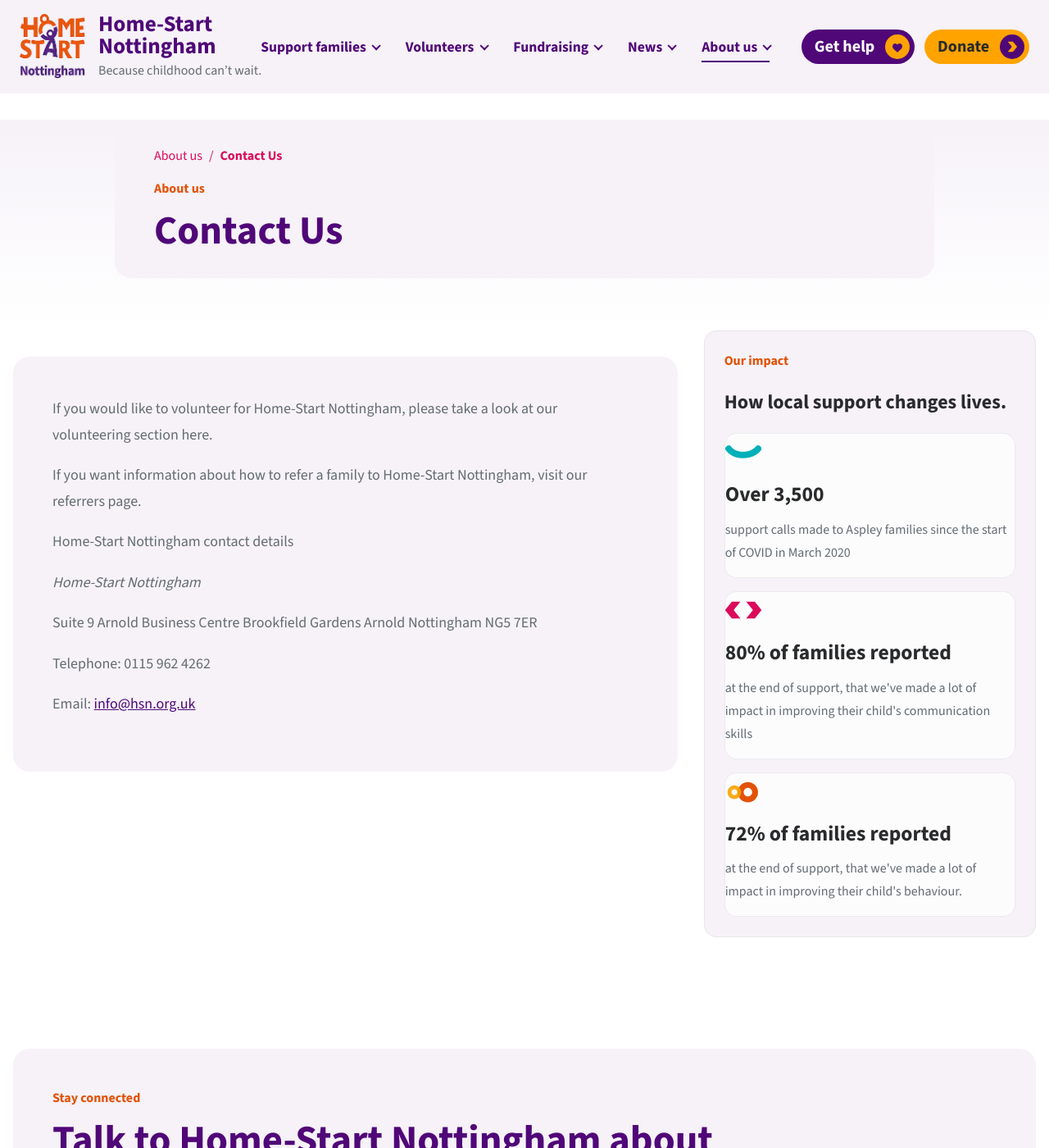
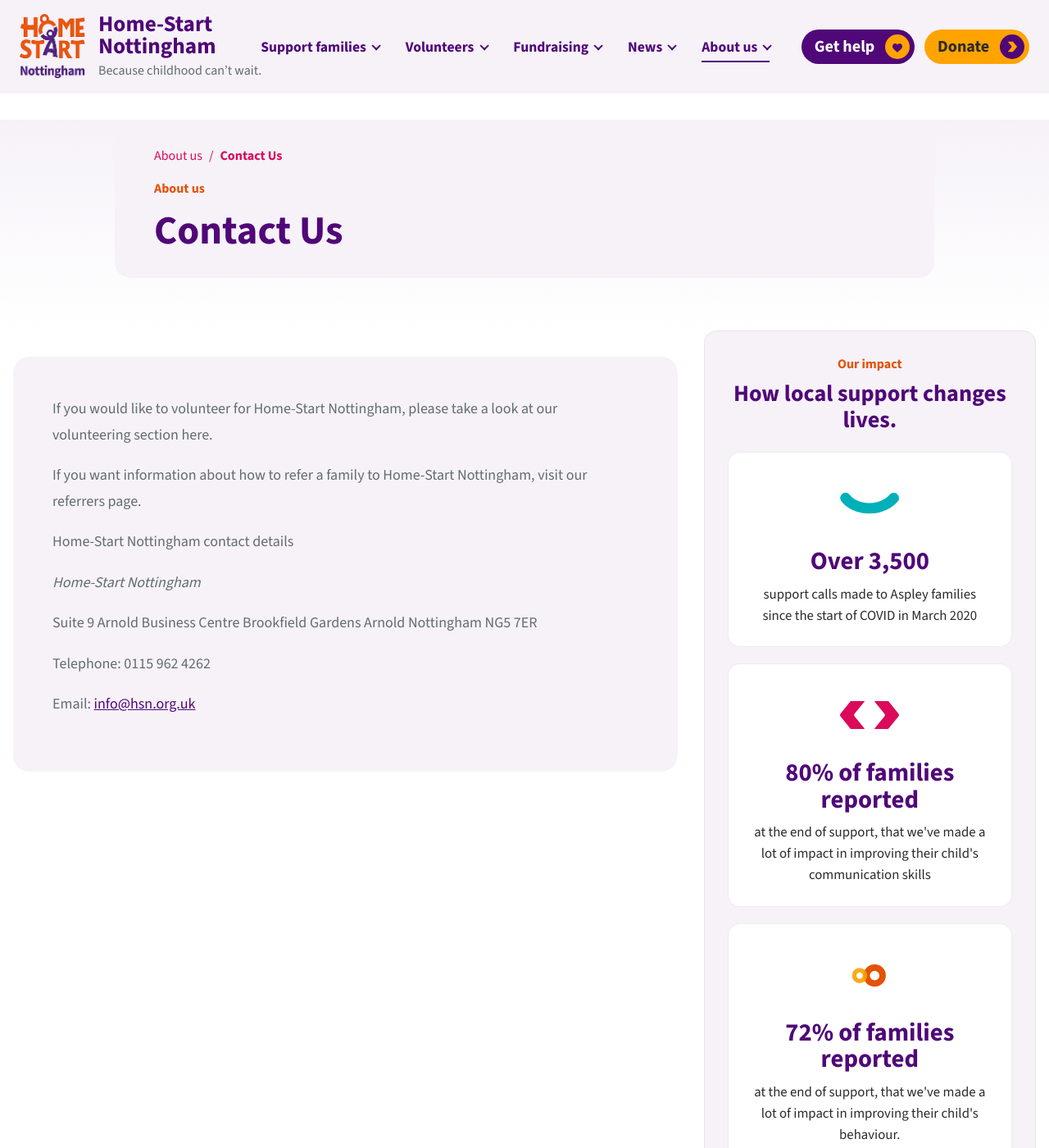
Before and after one commit to labiraus/labiraus.github.io, a Jekyll site: the page built from pages/general/contact-us.md, in a window 1280 px wide and 1400 px high. Shown: the whole window at 82% size. Built offline with Jekyll 4.4.1, drawn with Linux system fonts in a browser that asks for light colours.

Commit message:
Enhance impact rail styling with improved padding, text alignment, and card layout for better visual consistency and readability.

```diff
--- a/assets/css/site.css
+++ b/assets/css/site.css
@@ -1450,20 +1450,63 @@
 }
 
 .impact-rail__inner {
+  padding: clamp(1.75rem, 2vw, 2.25rem);
   border-radius: var(--radius-medium);
   background: var(--color-surface-muted);
   color: var(--color-ink);
   border: 1px solid var(--color-border);
+  text-align: center;
 }
 
 .impact-rail__cards {
   display: grid;
-  gap: 1rem;
+  gap: 1.25rem;
 }
 
 .impact-card {
   background: rgba(255, 255, 255, 0.75);
   border-color: rgba(37, 35, 45, 0.08);
+}
+
+.impact-rail__inner h2 {
+  margin: 0 0 1.5rem;
+  color: var(--color-primary);
+  font-size: clamp(1.65rem, 2.2vw, 2.15rem);
+  line-height: 1.12;
+}
+
+.impact-rail__inner .eyebrow {
+  margin-bottom: 0.5rem;
+}
+
+.impact-rail .impact-card {
+  display: grid;
+  justify-items: center;
+  padding: clamp(1.35rem, 2vw, 1.75rem) clamp(1.1rem, 2vw, 1.5rem);
+  text-align: center;
+  background: var(--color-white);
+}
+
+.impact-rail .impact-card img {
+  width: clamp(4.5rem, 5.5vw, 5.5rem);
+  height: clamp(4.5rem, 5.5vw, 5.5rem);
+  margin-bottom: 1.15rem;
+  object-fit: contain;
+}
+
+.impact-rail .impact-card strong {
+  max-width: 14rem;
+  margin: 0 auto 0.65rem;
+  color: var(--color-primary);
+  font-size: clamp(1.65rem, 2.4vw, 2.2rem);
+}
+
+.impact-rail .impact-card p {
+  max-width: 18rem;
+  margin: 0 auto;
+  color: var(--color-ink);
+  font-size: 1.05rem;
+  line-height: 1.55;
 }
 
 .card-grid {
```
Also changed, not shown: AGENTS.md (+1 -0 lines).
